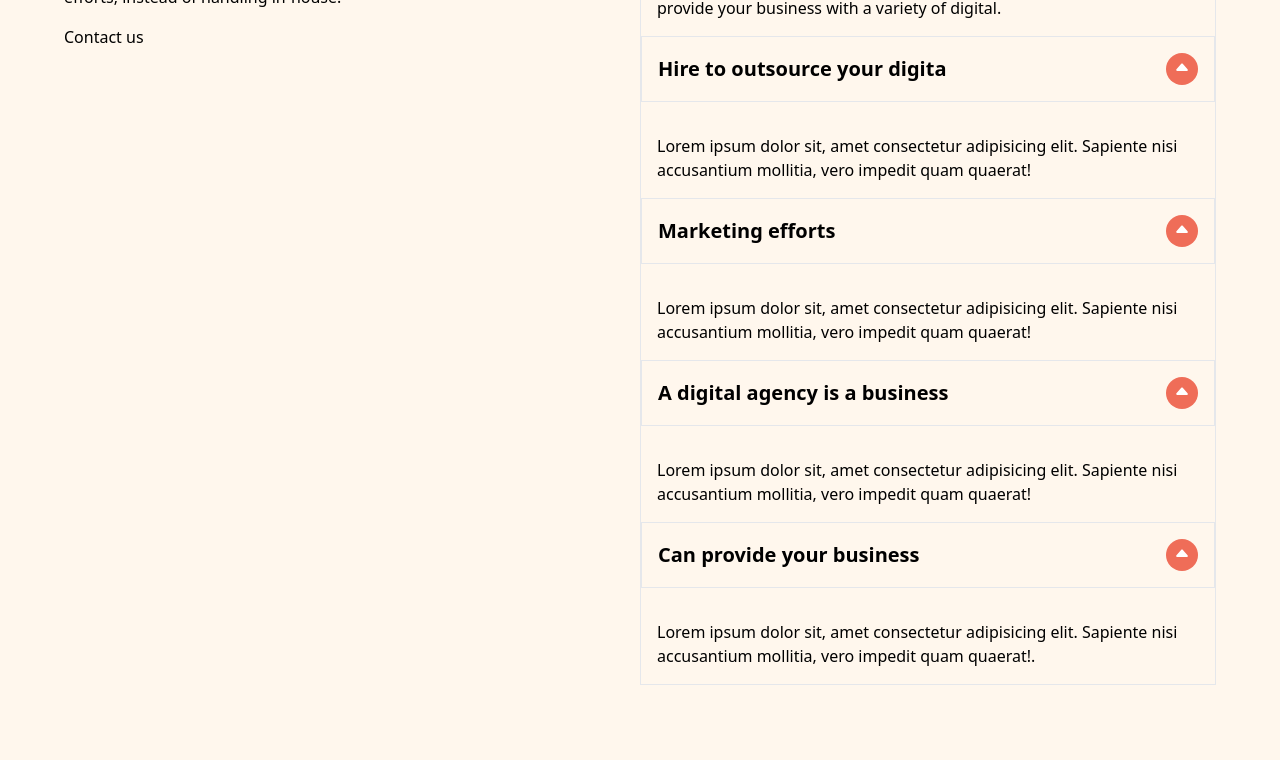
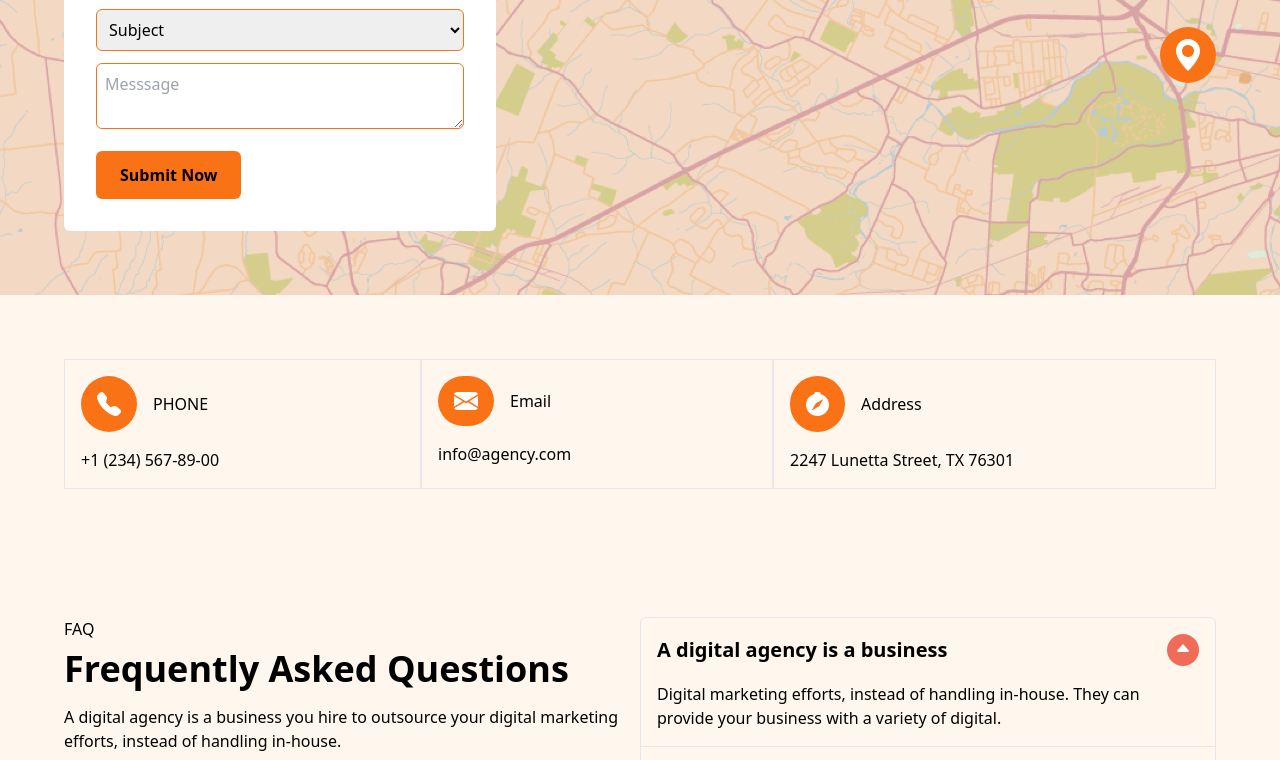
Before and after one commit to iamcelestino/Agency-portfolio, a website: page public/contact.html in a window 1280 px wide. Shown: the part 465-1225 px from the top of the page. Drawn offline with Linux system fonts and the light colour scheme.

Commit message:
add more sections

```diff
--- a/public/contact.html
+++ b/public/contact.html
@@ -30,8 +30,43 @@
     </header>
     <main>
 
+        <section id="banner" class="py-9 bg-slate-800 text-white">
+            <div class="container">
+                <div class="">
+                    <div class="text-center">
+                        <h1 class="text-5xl font-bold py-4 md:text-5xl">Contact</h1>
+                        <p class="text-gray-400 mb-6">Agency provides a full service range including technical skills, design, business understanding..</p>
+                    </div>
+                </div>
+            </div>
+        </section>
+
+        <section class="bg-[url('../images/map.png')] bg-covern bg-center">
+            <div class="container py-16">
+                <div class="md:flex md:items-center md:justify-between">
+                    <div class="flex items-center justify-center">
+                        <form class="bg-white inline-block w-full p-8 rounded-md">
+                            <h1 class="font-bold text-2xl mb-3">Get in Touch</h1>
+                            <input class="w-full border border-orange-500 p-2 rounded-md mb-3" type="email" placeholder="enter your email">
+                            <select class="block w-full border border-orange-500 p-2 rounded-md mb-3" name="" id="">
+                                <option value="">Subject</option>
+                                <option value=""></option>
+                            </select>
+                            <textarea name="" class="w-full border border-orange-500 p-2 rounded-md " id="" placeholder="Messsage"></textarea>
+                            <button class="bg-orange-500 px-6 py-3 mt-4 rounded-md font-bold" type="submit">Submit Now</button>
+                        </form>
+                    </div>
+                    <div class="flex justify-center items-center">
+                        <div class="bg-orange-500 inline-block px-4 py-3 rounded-full">
+                            <img class="" src="./images/geo-location.png" alt="">
+                        </div>
+                    </div>
+                </div>
+            </div>
+        </section>
+
         <section class="contact bg-orange-50">
-            <div class="container pb-16">
+            <div class="container py-16">
                 <div class="sm:flex">
                     <div class="border p-4 sm:grow">
                         <div class="flex items-center gap-4">
@@ -67,52 +102,52 @@
                         <p class="my-4">A digital agency is a business you hire to outsource your digital marketing efforts, instead of handling in-house.</p>
                         <a href="">Contact us</a>
                     </div>
-                    <div class="border md:w-2/4">
+                    <div class="border rounded-md md:w-2/4">
                         <div class="">
-                            <div class="flex items-center justify-between mb-4 border p-4">
+                            <div class="flex items-center justify-between p-4">
                                 <h class="text-xl font-bold">A digital agency is a business</h>
                                 <img src="../public/images/up-icon.svg" alt="">
                             </div>
-                            <div class="p-4">
+                            <div class="px-4 pb-4">
                                 <p>Digital marketing efforts, instead of handling in-house. They can provide your business with a variety of digital.</p>
                             </div>
                         </div>
                         <div class="">
-                            <div class="flex items-center justify-between mb-4 border p-4">
+                            <div class="flex items-center justify-between border-t p-4">
                                 <h4 class="text-xl font-bold">Hire to outsource your digita</h4>
                                 <img src="../public/images/up-icon.svg" alt="">
                             </div>
-                            <div class="p-4">
+                            <div class="px-4 pb-4 hidden">
                                 <p>Lorem ipsum dolor sit, amet consectetur adipisicing elit. Sapiente nisi accusantium mollitia, vero impedit quam quaerat!
                                 </p>
                             </div>
                         </div>
                         <div class="">
-                            <div class="flex items-center justify-between mb-4 border p-4">
+                            <div class="flex items-center justify-between border-t p-4">
                                 <h4 class="text-xl font-bold">Marketing efforts</h4>
                                 <img src="../public/images/up-icon.svg" alt="">
                             </div>
-                            <div class="p-4">
+                            <div class="px-4 pb-4 hidden">
                                 <p>Lorem ipsum dolor sit, amet consectetur adipisicing elit. Sapiente nisi accusantium mollitia, vero impedit quam quaerat!
                                 </p>
                             </div>
                         </div>
                         <div class="">
-                            <div class="flex items-center justify-between mb-4 border p-4">
+                            <div class="flex items-center justify-between  border-t p-4">
                                 <h4 class="text-xl font-bold">A digital agency is a business</h4>
                                 <img src="../public/images/up-icon.svg" alt="">
                             </div>
-                            <div class="p-4">
+                            <div class="px-4 pb-4 hidden">
                                 <p>Lorem ipsum dolor sit, amet consectetur adipisicing elit. Sapiente nisi accusantium mollitia, vero impedit quam quaerat!
                                 </p>
                             </div>
                         </div>
                         <div class="">
-                            <div class="flex items-center justify-between mb-4 border p-4">
+                            <div class="flex items-center justify-between border-t p-4">
                                 <h4 class="text-xl font-bold">Can provide your business</h4>
                                 <img src="../public/images/up-icon.svg" alt="">
                             </div>
-                            <div class="p-4">
+                            <div class="px-4 pb-4 hidden">
                                 <p>Lorem ipsum dolor sit, amet consectetur adipisicing elit. Sapiente nisi accusantium mollitia, vero impedit quam quaerat!.
                                 </p>
                             </div>
--- a/tailwind.config.js
+++ b/tailwind.config.js
@@ -6,7 +6,6 @@ module.exports = {
     ],
     theme: {
       extend: {
-
       },
       container: {
         center: true,
```
Also changed, not shown: public/index.html (+1 -1 lines), public/css/styles.css, public/images/geo-location.png (added), src/css/styles.css (line endings or trailing spaces).
